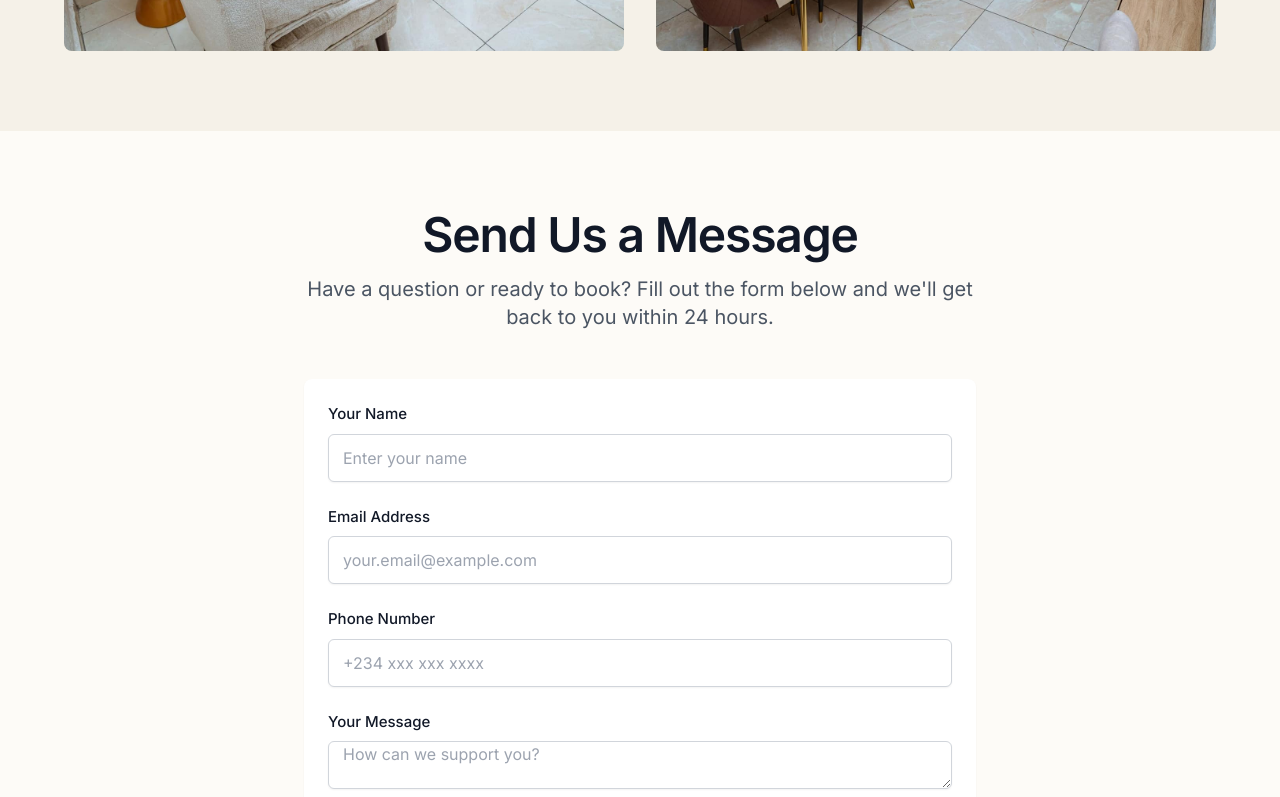
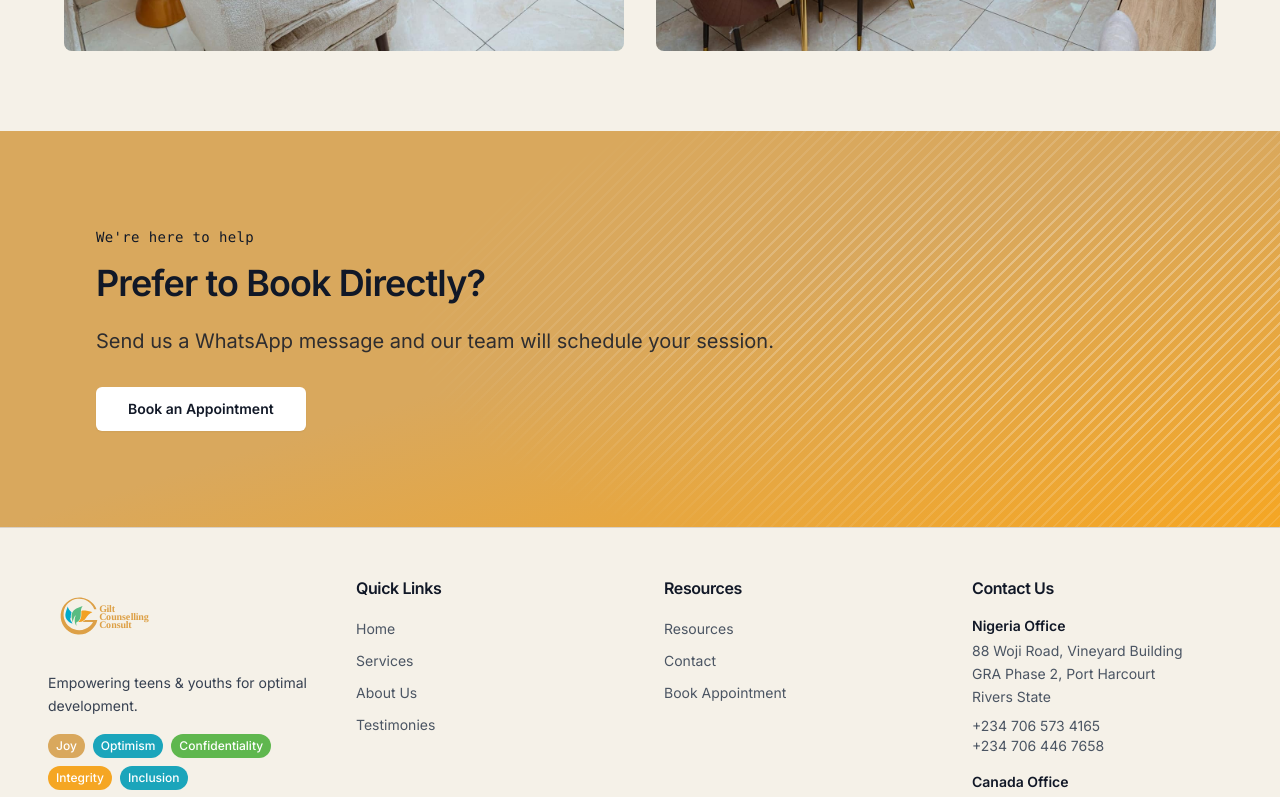
Before and after one commit to JoelEmmanuelCloud/gilt-counselling-app, a Next.js app: page /contact in a window 1280 px wide. Shown: the part 2000-2797 px from the top of the page. Built offline with nearby package versions, Linux system fonts and the light colour scheme.

Commit message:
Remove contact form and its API endpoint

```diff
--- a/app/api/contact/route.ts
+++ /dev/null
@@ -1,121 +0,0 @@
-import { NextRequest, NextResponse } from 'next/server';
-import { sendEmail } from '@/lib/email';
-
-export async function POST(request: NextRequest) {
-  try {
-    const { name, email, phone, message } = await request.json();
-
-    if (!name || !email || !message) {
-      return NextResponse.json(
-        { message: 'Name, email, and message are required.' },
-        { status: 400 }
-      );
-    }
-
-    const emailRegex = /^[^\s@]+@[^\s@]+\.[^\s@]+$/;
-    if (!emailRegex.test(email)) {
-      return NextResponse.json(
-        { message: 'Please provide a valid email address.' },
-        { status: 400 }
-      );
-    }
-
-    const adminEmail = process.env.CONTACT_EMAIL || 'wecare@giltcounselling.com';
-    await sendEmail({
-      to: adminEmail,
-      subject: `New Contact Form Message from ${name}`,
-      html: `
-        <!DOCTYPE html>
-        <html>
-          <head>
-            <meta charset="utf-8">
-            <style>
-              body { font-family: 'Georgia', serif; margin: 0; padding: 0; background-color: #FAF8F5; }
-              .container { max-width: 600px; margin: 0 auto; padding: 40px 20px; }
-              .header { background: linear-gradient(135deg, #B8860B, #DAA520); padding: 30px; border-radius: 12px 12px 0 0; text-align: center; }
-              .header h1 { color: white; margin: 0; font-size: 24px; }
-              .body { background: white; padding: 30px; border-radius: 0 0 12px 12px; border: 1px solid #e5e1db; border-top: none; }
-              .field { margin-bottom: 20px; }
-              .field-label { font-weight: bold; color: #5a5a5a; font-size: 13px; text-transform: uppercase; letter-spacing: 0.5px; margin-bottom: 4px; }
-              .field-value { color: #333; font-size: 16px; line-height: 1.5; }
-              .message-box { background: #FAF8F5; padding: 20px; border-radius: 8px; border-left: 4px solid #DAA520; }
-            </style>
-          </head>
-          <body>
-            <div class="container">
-              <div class="header">
-                <h1>New Contact Form Message</h1>
-              </div>
-              <div class="body">
-                <div class="field">
-                  <div class="field-label">Name</div>
-                  <div class="field-value">${name}</div>
-                </div>
-                <div class="field">
-                  <div class="field-label">Email</div>
-                  <div class="field-value"><a href="mailto:${email}">${email}</a></div>
-                </div>
-                ${phone ? `
-                <div class="field">
-                  <div class="field-label">Phone</div>
-                  <div class="field-value">${phone}</div>
-                </div>
-                ` : ''}
-                <div class="field">
-                  <div class="field-label">Message</div>
-                  <div class="message-box">
-                    <div class="field-value">${message.replace(/\n/g, '<br>')}</div>
-                  </div>
-                </div>
-              </div>
-            </div>
-          </body>
-        </html>
-      `,
-      text: `New contact form message:\n\nName: ${name}\nEmail: ${email}\n${phone ? `Phone: ${phone}\n` : ''}Message: ${message}`,
-    });
-    await sendEmail({
-      to: email,
-      subject: 'We received your message - Gilt Counselling Consult',
-      html: `
-        <!DOCTYPE html>
-        <html>
-          <head>
-            <meta charset="utf-8">
-            <style>
-              body { font-family: 'Georgia', serif; margin: 0; padding: 0; background-color: #FAF8F5; }
-              .container { max-width: 600px; margin: 0 auto; padding: 40px 20px; }
-              .header { background: linear-gradient(135deg, #B8860B, #DAA520); padding: 30px; border-radius: 12px 12px 0 0; text-align: center; }
-              .header h1 { color: white; margin: 0; font-size: 24px; }
-              .body { background: white; padding: 30px; border-radius: 0 0 12px 12px; border: 1px solid #e5e1db; border-top: none; }
-              p { color: #333; font-size: 16px; line-height: 1.6; }
-            </style>
-          </head>
-          <body>
-            <div class="container">
-              <div class="header">
-                <h1>Thank You, ${name}</h1>
-              </div>
-              <div class="body">
-                <p>We have received your message and will get back to you within 24 hours.</p>
-                <p>If your matter is urgent, please don't hesitate to call us directly:</p>
-                <p><strong>Nigeria:</strong> +234 803 309 4050<br>
-                <strong>Canada:</strong> +1 (available on request)</p>
-                <p>Warm regards,<br>The Gilt Counselling Consult Team</p>
-              </div>
-            </div>
-          </body>
-        </html>
-      `,
-      text: `Dear ${name},\n\nThank you for reaching out. We have received your message and will get back to you within 24 hours.\n\nIf your matter is urgent, please call us at +234 803 309 4050.\n\nWarm regards,\nThe Gilt Counselling Consult Team`,
-    });
-
-    return NextResponse.json({ message: 'Message sent successfully.' });
-  } catch (error) {
-    console.error('Contact form error:', error);
-    return NextResponse.json(
-      { message: 'Failed to send message. Please try again later.' },
-      { status: 500 }
-    );
-  }
-}
--- a/app/contact/page.tsx
+++ b/app/contact/page.tsx
@@ -1,57 +1,13 @@
 'use client';
 
-import React, { useState } from 'react';
+import React from 'react';
 import Link from 'next/link';
 import Image from 'next/image';
 import SectionHeading from '@/components/ui/SectionHeading';
 import Card from '@/components/ui/Card';
 import Button from '@/components/ui/Button';
-import { useToast } from '@/components/ui/Toast';
 
 export default function Contact() {
-  const toast = useToast();
-  const [formData, setFormData] = useState({
-    name: '',
-    email: '',
-    phone: '',
-    message: '',
-  });
-  const [isSubmitting, setIsSubmitting] = useState(false);
-
-  const handleSubmit = async (e: React.FormEvent) => {
-    e.preventDefault();
-    setIsSubmitting(true);
-
-    try {
-      const res = await fetch('/api/contact', {
-        method: 'POST',
-        headers: { 'Content-Type': 'application/json' },
-        body: JSON.stringify(formData),
-      });
-
-      const data = await res.json();
-
-      if (!res.ok) {
-        toast.error(data.message || 'Something went wrong. Please try again.');
-        return;
-      }
-
-      toast.success('Thank you for reaching out. We will get back to you soon!');
-      setFormData({ name: '', email: '', phone: '', message: '' });
-    } catch {
-      toast.error('Failed to send message. Please try again later.');
-    } finally {
-      setIsSubmitting(false);
-    }
-  };
-
-  const handleChange = (e: React.ChangeEvent<HTMLInputElement | HTMLTextAreaElement>) => {
-    setFormData({
-      ...formData,
-      [e.target.name]: e.target.value,
-    });
-  };
-
   return (
     <div className="min-h-screen bg-off-white">
 
@@ -204,82 +160,6 @@ export default function Contact() {
         </div>
       </section>
 
-      <section className="section-container bg-off-white">
-        <div className="max-w-2xl mx-auto">
-          <SectionHeading
-            title="Send Us a Message"
-            subtitle="Have a question or ready to book? Fill out the form below and we'll get back to you within 24 hours."
-            centered
-          />
-          <Card>
-            <form onSubmit={handleSubmit} className="space-y-6">
-              <div>
-                <label htmlFor="name" className="label">Your Name</label>
-                <input
-                  type="text"
-                  id="name"
-                  name="name"
-                  value={formData.name}
-                  onChange={handleChange}
-                  className="input"
-                  placeholder="Enter your name"
-                  required
-                />
-              </div>
-
-              <div>
-                <label htmlFor="email" className="label">Email Address</label>
-                <input
-                  type="email"
-                  id="email"
-                  name="email"
-                  value={formData.email}
-                  onChange={handleChange}
-                  className="input"
-                  placeholder="your.email@example.com"
-                  required
-                />
-              </div>
-
-              <div>
-                <label htmlFor="phone" className="label">Phone Number</label>
-                <input
-                  type="tel"
-                  id="phone"
-                  name="phone"
-                  value={formData.phone}
-                  onChange={handleChange}
-                  className="input"
-                  placeholder="+234 xxx xxx xxxx"
-                />
-              </div>
-
-              <div>
-                <label htmlFor="message" className="label">Your Message</label>
-                <textarea
-                  id="message"
-                  name="message"
-                  value={formData.message}
-                  onChange={handleChange}
-                  rows={5}
-                  className="input"
-                  placeholder="How can we support you?"
-                  required
-                />
-              </div>
-
-              <Button type="submit" variant="primary" className="w-full" disabled={isSubmitting}>
-                {isSubmitting ? 'Sending...' : 'Send Message'}
-              </Button>
-
-              <p className="text-sm text-gray-600 text-center mt-4">
-                Your privacy is important to us. We will never share your information.
-              </p>
-            </form>
-          </Card>
-        </div>
-      </section>
-
       <section className="panel-gold py-12 sm:py-16 md:py-20 lg:py-24">
         <div className="max-w-6xl mx-auto px-4 sm:px-6 lg:px-8">
           <p className="eyebrow mb-4">We're here to help</p>
@@ -287,7 +167,7 @@ export default function Contact() {
             Prefer to Book Directly?
           </h2>
           <p className="text-base sm:text-lg md:text-xl mb-6 sm:mb-8 text-gray-900/85">
-            Skip the form and schedule your appointment right away.
+            Send us a WhatsApp message and our team will schedule your session.
           </p>
           <Link href="/book-appointment">
             <Button className="bg-white text-gray-900 hover:bg-gray-100 shadow-sm px-6 sm:px-8 py-2.5 sm:py-3 rounded-lg text-sm font-semibold transition-colors duration-150">
```
